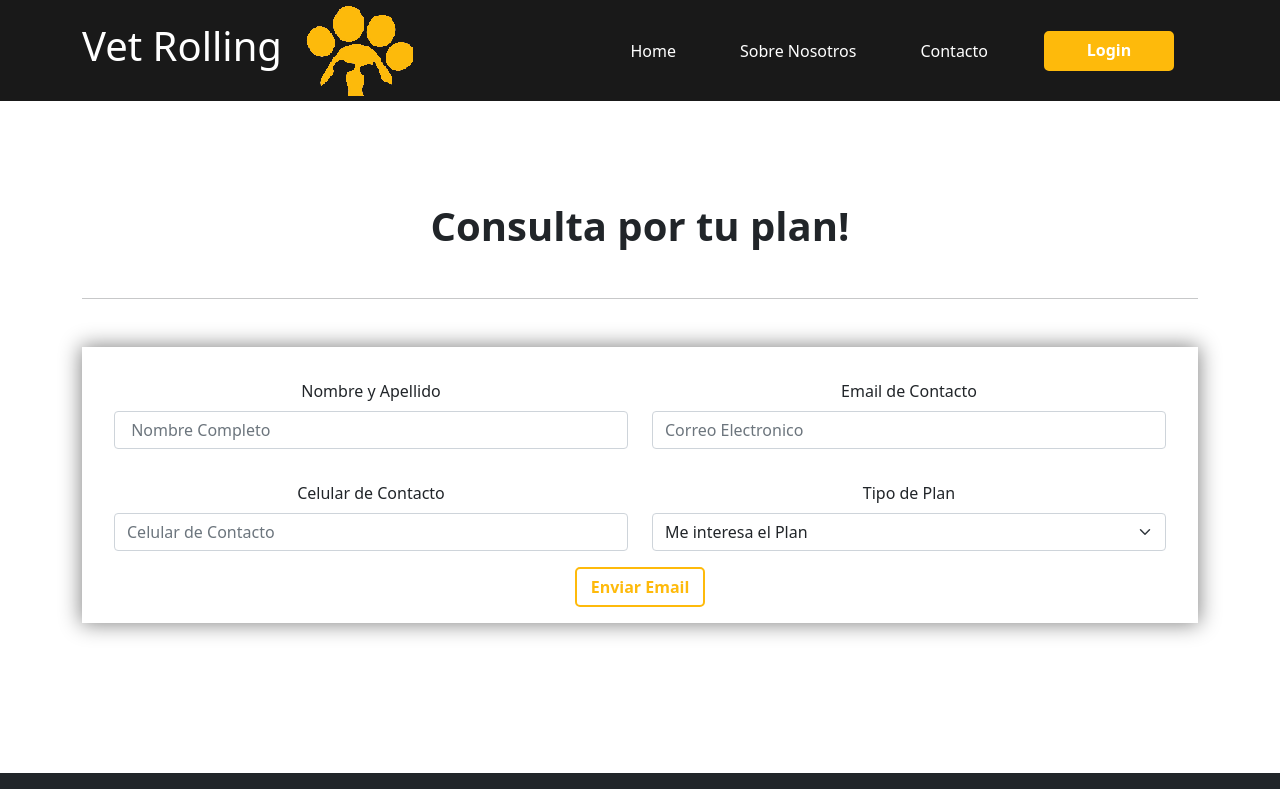
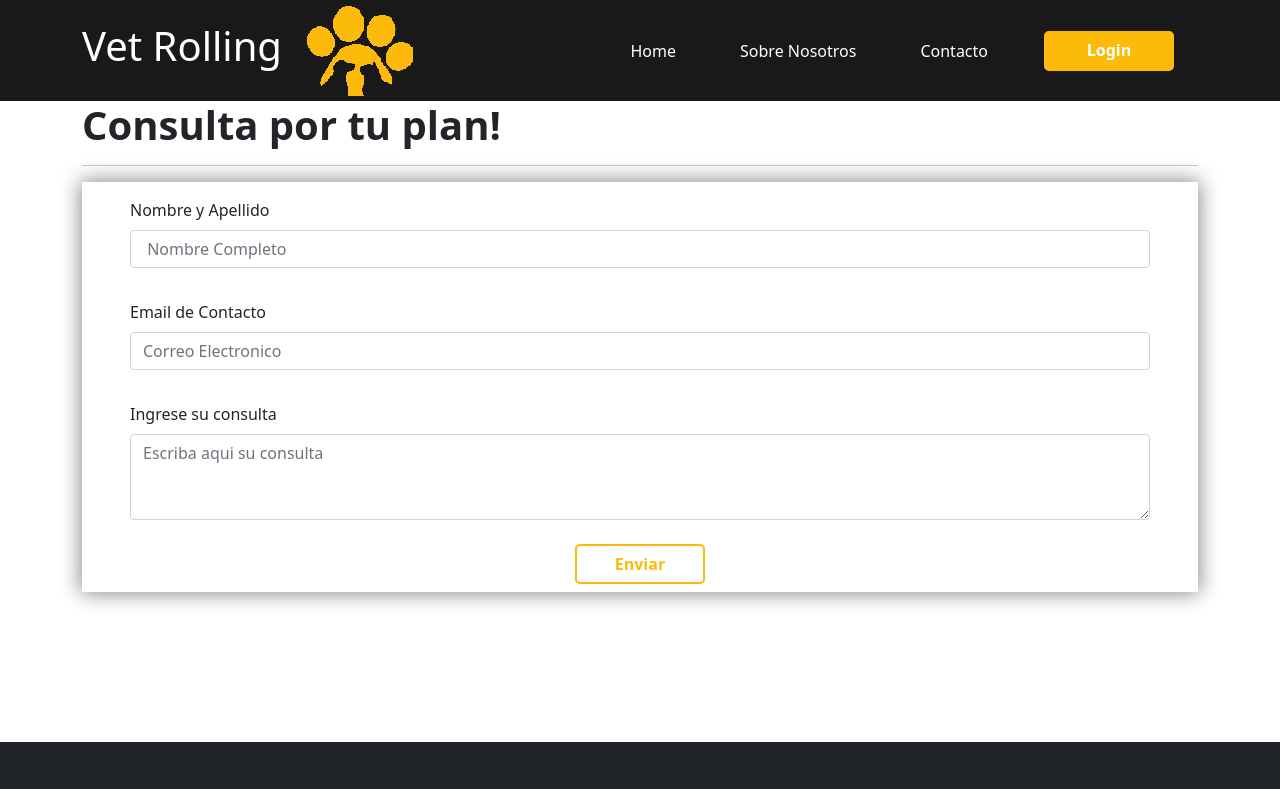
Before and after one commit to TeamRama/VetRolling, a React (Create React App) app: page /PaginaContacto in a window 1280 px wide. Shown: the top 789 px of the page. Built offline with nearby package versions, Linux system fonts and the light colour scheme; no server answers; data requests are answered from the project's data file.

Commit message:
se modifico el formulario de contacto

```diff
--- a/src/components/views/Formularios/PaginaContacto/PaginaContacto.css
+++ b/src/components/views/Formularios/PaginaContacto/PaginaContacto.css
@@ -1,6 +1,5 @@
 .Form-Contacto{
    box-shadow: 0 0 20px 1px rgb(131, 131, 131);
-
 }
 
 .DatosContacto{
--- a/src/components/views/Formularios/PaginaContacto/PaginaContacto.js
+++ b/src/components/views/Formularios/PaginaContacto/PaginaContacto.js
@@ -4,7 +4,7 @@ import { Container, Form, Row, Col } from "react-bootstrap";
 import "./PaginaContacto.css";
 import "../../../../Styles/GeneralStyles.css";
 import Swal from "sweetalert2";
-import { validateNombreDueño, validateEmail, validateCelular, validatePlan } from "../../../helpers/ValidateFields";
+import { validateNombreDueño, validateEmail, } from "../../../helpers/ValidateFields";
 import { useNavigate } from "react-router-dom";
 
 
@@ -12,8 +12,6 @@ const PaginaContacto = () => {
 
     const [nombreDueño, setNombreDueño] = useState("");
     const [email, setEmail] = useState("");
-    const [celular, setCelular] = useState("");
-    const [plan, setPlan] = useState("");
 
     const navigate = useNavigate()
     const handleClick = () => {
@@ -29,9 +27,7 @@ const PaginaContacto = () => {
             });
         if (
             !validateNombreDueño(nombreDueño) ||
-            !validateEmail(email) ||
-            !validateCelular(celular) ||
-            !validatePlan(plan)
+            !validateEmail(email)
         ) {
             Swal.fire("Datos Incorrectos !", "Intenta Nuevamente.", "error");
             return;
@@ -49,71 +45,52 @@ const PaginaContacto = () => {
     return (
         <div>
 
-            <Container className="DatosContacto ">
+            <Container>
                 <h1 className="fw-bold">Consulta por tu plan!</h1>
-                <hr className="my-5" />
+                <hr  />
                 {/* Form Contacto */}
-                <div className='Form-Contacto'>
-                    <Form className="p-3 m-3" onSubmit={handleSubmit}>
-                        <Row ClassName='RowContacto mt-3' >
-                            <Col md={6}>
-                                <Form.Group className="my-3  groupcontacto" controlId="formBasicEmail"
-                                >
+                <div className='Form-Contacto px-5'>
+                <Form  onSubmit={handleSubmit}>
+                            <Row>
+                                <Col sm={12} className="my-3">
+                                    <Form.Group>
                                         <Form.Label>Nombre y Apellido</Form.Label>
                                         <Form.Control
                                           className="imputcontacto"
                                           type="text"
                                           placeholder=" Nombre Completo"
                                           name="nombreCompleto"
-                                        onChange={({ target }) => setNombreDueño(target.value)} />
+                                          onChange={({ target }) => setNombreDueño(target.value)}>
+
+                                        </Form.Control>
                                     </Form.Group>
                                 </Col>
-                            <Col md={6}>
-                                <Form.Group className="my-3 groupcontacto" controlId="formBasicPassword">
-                                    <Form.Label>Email de Contacto </Form.Label>
+                                <Col sm={12} className="my-3">
+                                    <Form.Group>
+                                        <Form.Label>Email de Contacto</Form.Label>
                                         <Form.Control
                                             className="imputcontacto"
                                             type="Email"
                                             placeholder="Correo Electronico"
                                             name="email"
-                                        onChange={({ target }) => setEmail(target.value)} />
+                                            onChange={({ target }) => setEmail(target.value)}>
 
+                                        </Form.Control>
                                     </Form.Group>
                                 </Col>
-                            <Col md={6}>
-
-                                <Form.Group className="my-3 groupcontacto" controlId="formBasicPassword">
-                                    <Form.Label>Celular de Contacto</Form.Label>
-                                    <Form.Control
-                                        className="imputcontacto"
-                                        type="tel"
-                                        placeholder="Celular de Contacto"
-                                        name="celular"
-                                        onChange={({ target }) => setCelular(target.value)}
-                                    />
+                                <Col sm={12} className="my-3">
+                                    <Form.Group>
+                                        <label for="exampleFormControlTextarea1" class="form-label">Ingrese su consulta</label>
+                                        <textarea class="form-control" id="exampleFormControlTextarea1" placeholder='Escriba aqui su consulta' rows="3"></textarea>
                                     </Form.Group>
                                 </Col>
-                            <Col md={6}>
-                                <Form.Group className="my-3 groupcontacto" controlId="formBasicCheckbox">
-                                    <Form.Label>Tipo de Plan</Form.Label>
-                                    <Form.Select
-                                        className="imputcontacto"
-                                        name="plan"
-                                        onChange={({ target }) => setPlan(target.value)}
-                                    >
-                                        <option value="">Me interesa el Plan </option>
-                                        <option value="cachorro">Primeros Pasos</option>
-                                        <option value="maduro">Madurando</option>
-                                        <option value="adulto">Adulto</option>
-
-                                    </Form.Select>
-                                </Form.Group>
-                            </Col>
-                            <div className="text-end">
-                                <button className="btn-reservar"
-                                    type="submit" value="Send"
-                                    onClick={handleClick} >
-                                    Enviar Email</button>
+                                <div className='text-center'>
+                                <button
+                                className='btn-reservar text-center
+                                 my-2'
+                                  type='submit'
+                                  value="send"
+                                  onClick={handleClick}>Enviar</button>
                                 </div>
                             </Row>
                         </Form>
```
Lines whose indentation alone changed are shown as unchanged.
